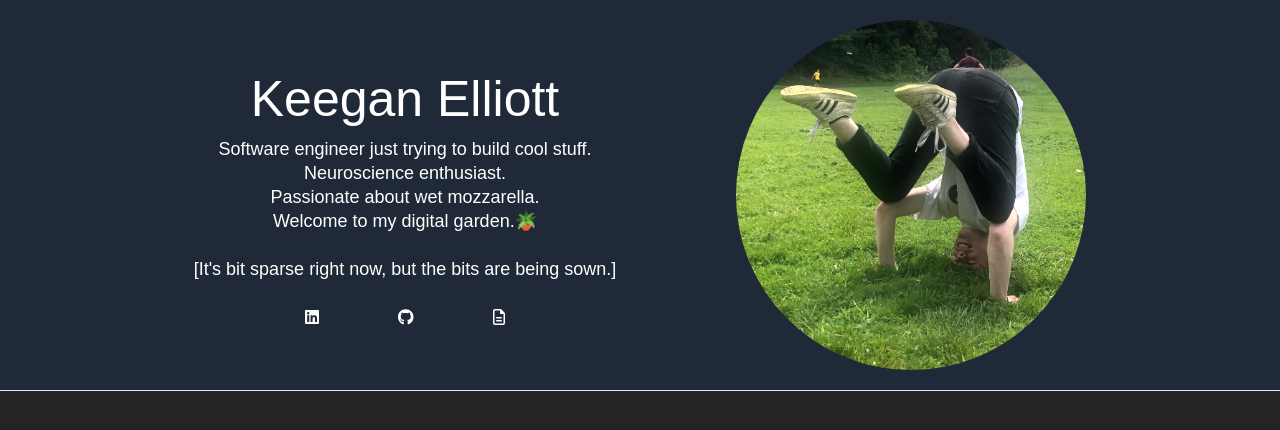
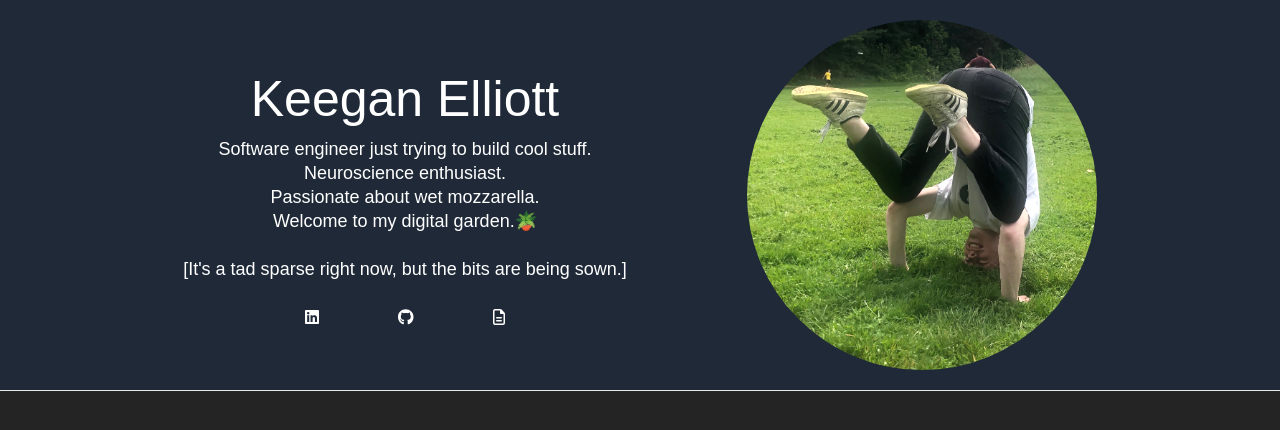
Before and after one commit to kraell/keeganelliott.com, a React (Vite) app: page / in a window 1280 px wide. Shown: the top 430 px of the page. Built offline with nearby package versions, Linux system fonts and the light colour scheme; a web font is replaced by a local one.

Commit message:
fixed typo

```diff
--- a/src/components/Intro/Intro.tsx
+++ b/src/components/Intro/Intro.tsx
@@ -22,7 +22,7 @@ export default function Intro() {
                             Welcome to my digital garden.&#129716;
                             <br />
                             <br />
-                            [It's bit sparse right now, but the bits are being sown.]
+                            [It's a tad sparse right now, but the bits are being sown.]
                         </div>
                     </div>
                     <div className={styles.socialLinks}>
```
